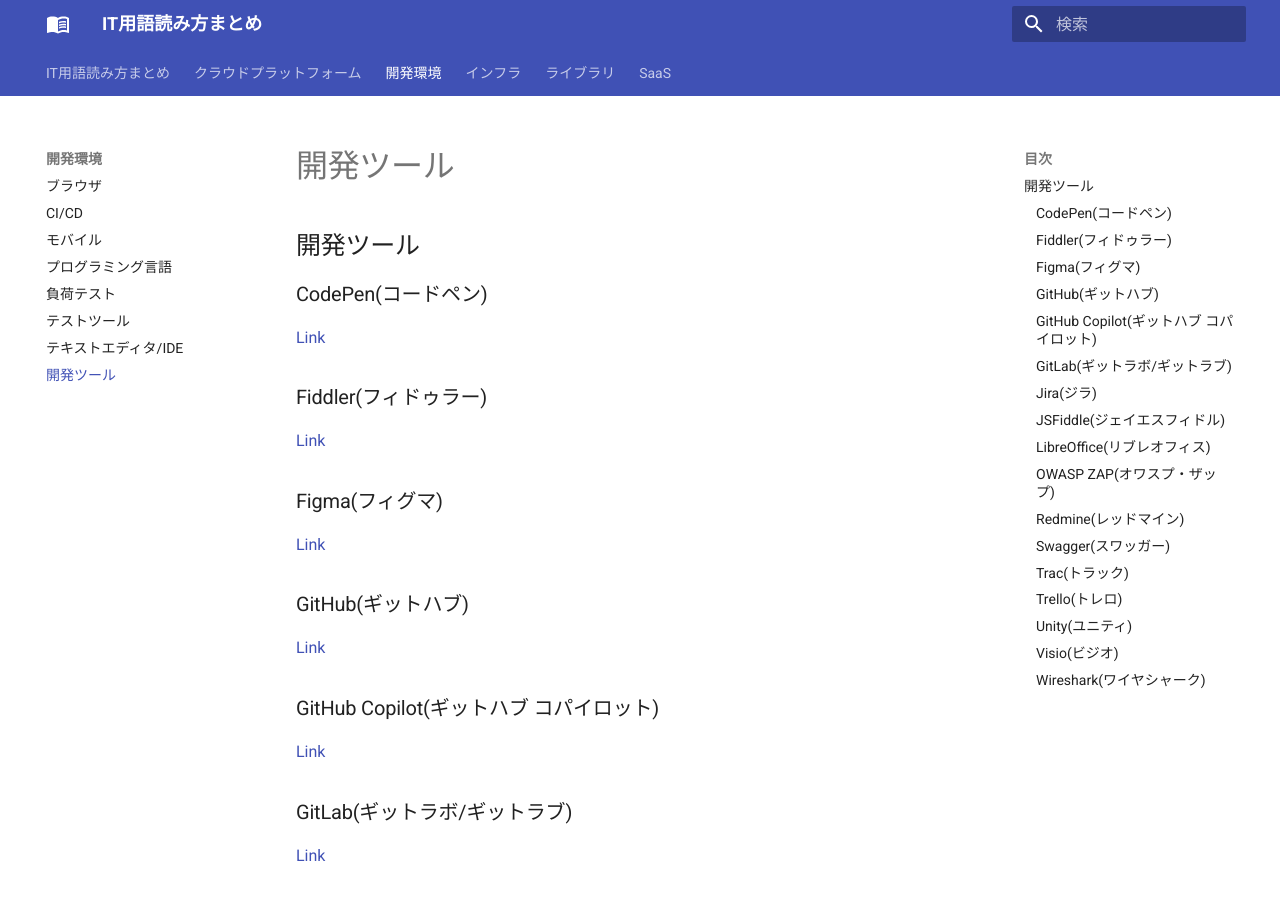
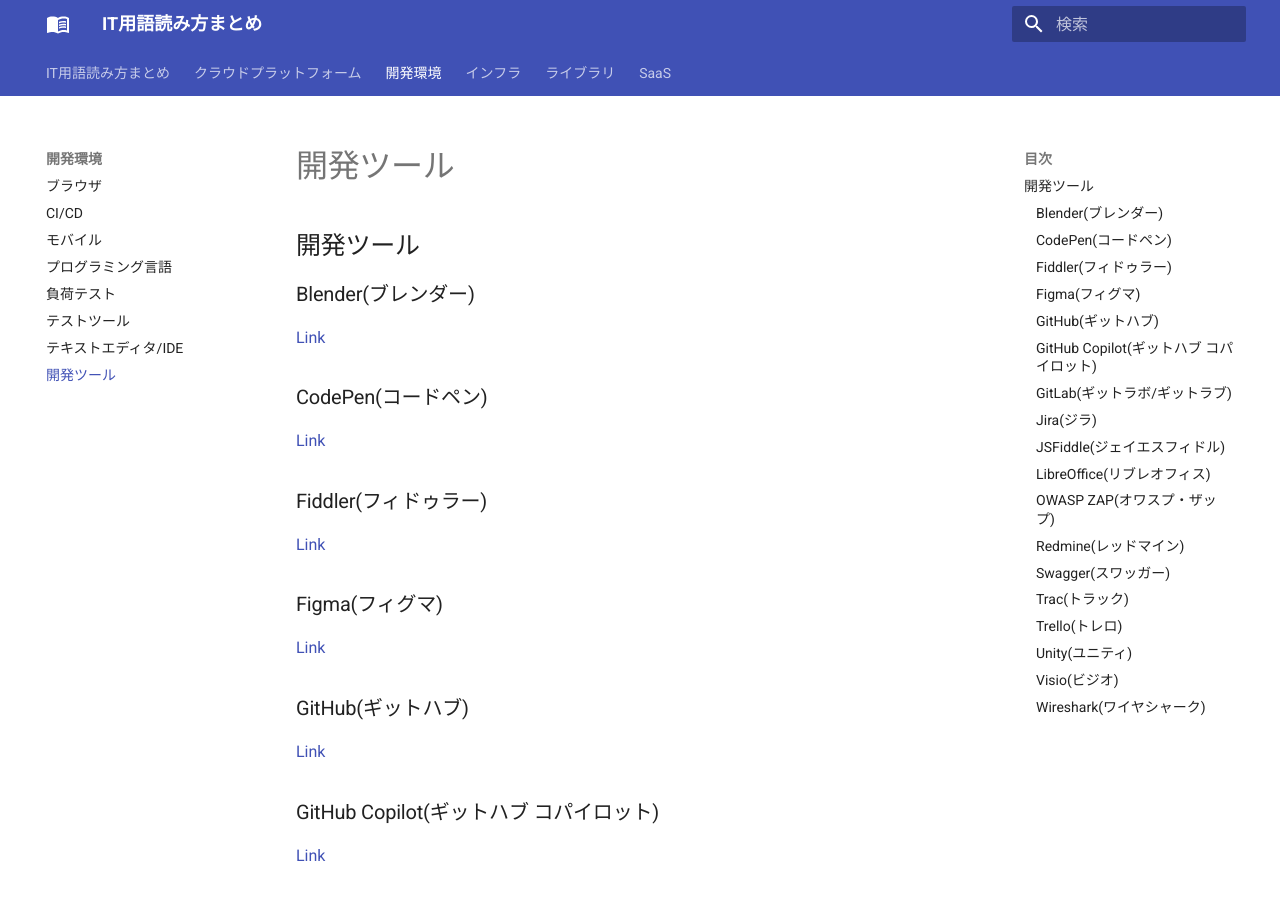
Before and after one commit to doara-developer/pronunciation-dict, an MkDocs documentation site: the page built from docs/development/tool.md, in a window 1280 px wide and 900 px high. Built offline with MkDocs 1.6.1 and Material for MkDocs 9.7.7, drawn with Linux system fonts in a browser that asks for light colours.

Commit message:
Update some word

```diff
--- a/docs/development/tool.md
+++ b/docs/development/tool.md
@@ -1,4 +1,8 @@
 ## 開発ツール
+
+### Blender(ブレンダー)
+
+[Link](https://blender.jp/)
 
 ### CodePen(コードペン)
 
```
Also changed, not shown: docs/infra/linux_command.md (+2 -0 lines).
